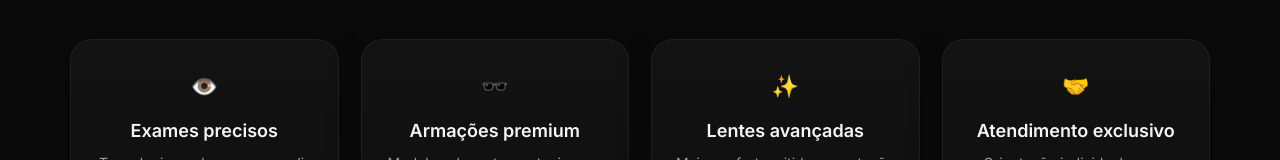
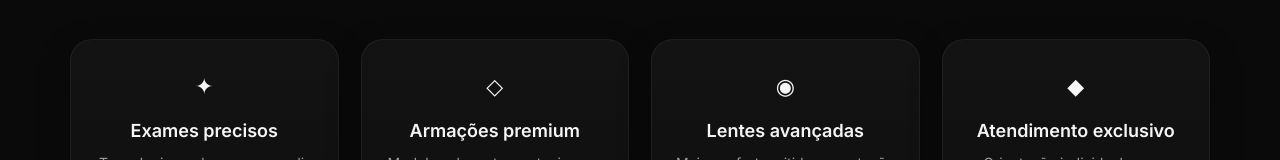
Before and after one commit to cristiandigitalbr-png/optica-landing, a plain HTML site: page index.html in a window 1280 px wide. Shown: the part 1265-1425 px from the top of the page. Drawn offline with Linux system fonts and the light colour scheme.

Commit message:
Update index.html

```diff
--- a/index.html
+++ b/index.html
@@ -344,25 +344,25 @@ height:260px;
 <div class="features">
 
 <div class="feature">
-<span class="feature-icon">👁️</span>
+<span class="feature-icon">✦</span>
 <div class="feature-title">Exames precisos</div>
 <div class="feature-desc">Tecnologia moderna para medir sua visão com máxima segurança.</div>
 </div>
 
 <div class="feature">
-<span class="feature-icon">🕶️</span>
+<span class="feature-icon">◇</span>
 <div class="feature-title">Armações premium</div>
 <div class="feature-desc">Modelos elegantes e atuais para valorizar seu estilo.</div>
 </div>
 
 <div class="feature">
-<span class="feature-icon">✨</span>
+<span class="feature-icon">◉</span>
 <div class="feature-title">Lentes avançadas</div>
 <div class="feature-desc">Mais conforto, nitidez e proteção no dia a dia.</div>
 </div>
 
 <div class="feature">
-<span class="feature-icon">🤝</span>
+<span class="feature-icon">◆</span>
 <div class="feature-title">Atendimento exclusivo</div>
 <div class="feature-desc">Orientação individual para a melhor escolha.</div>
 </div>
```
